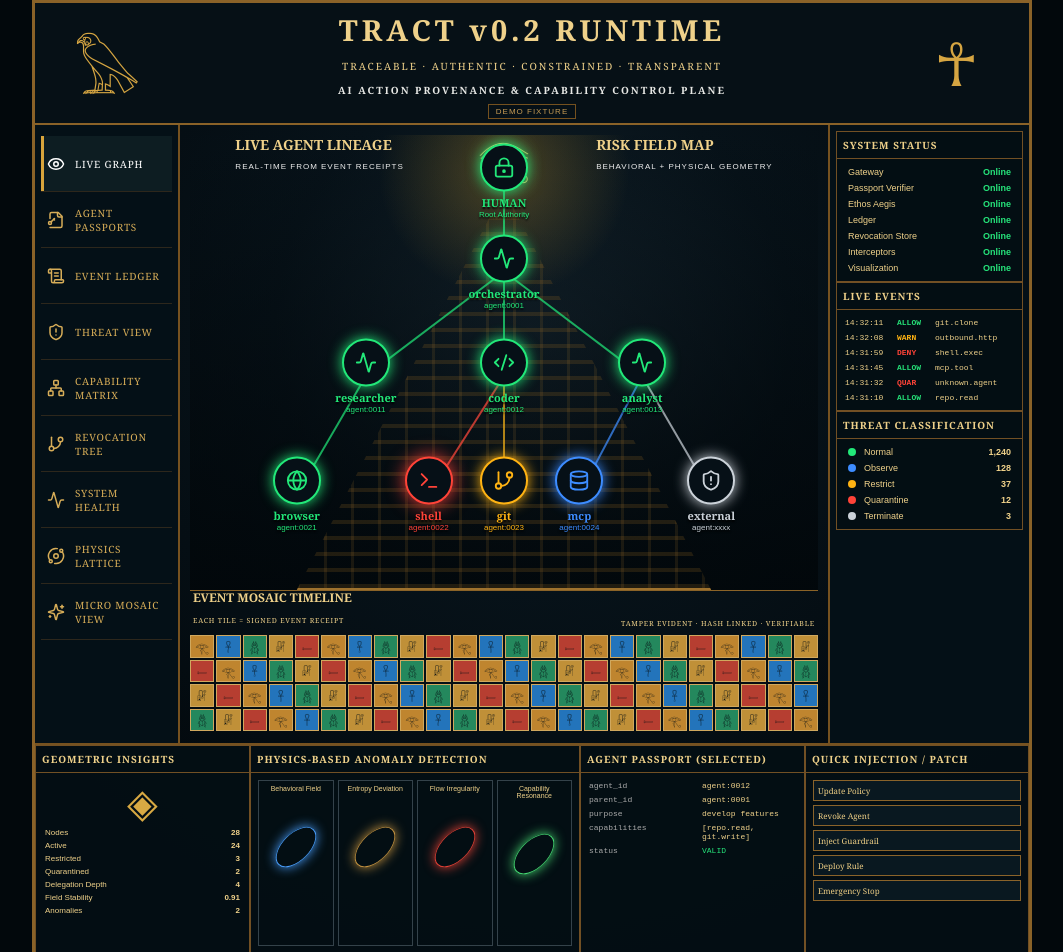
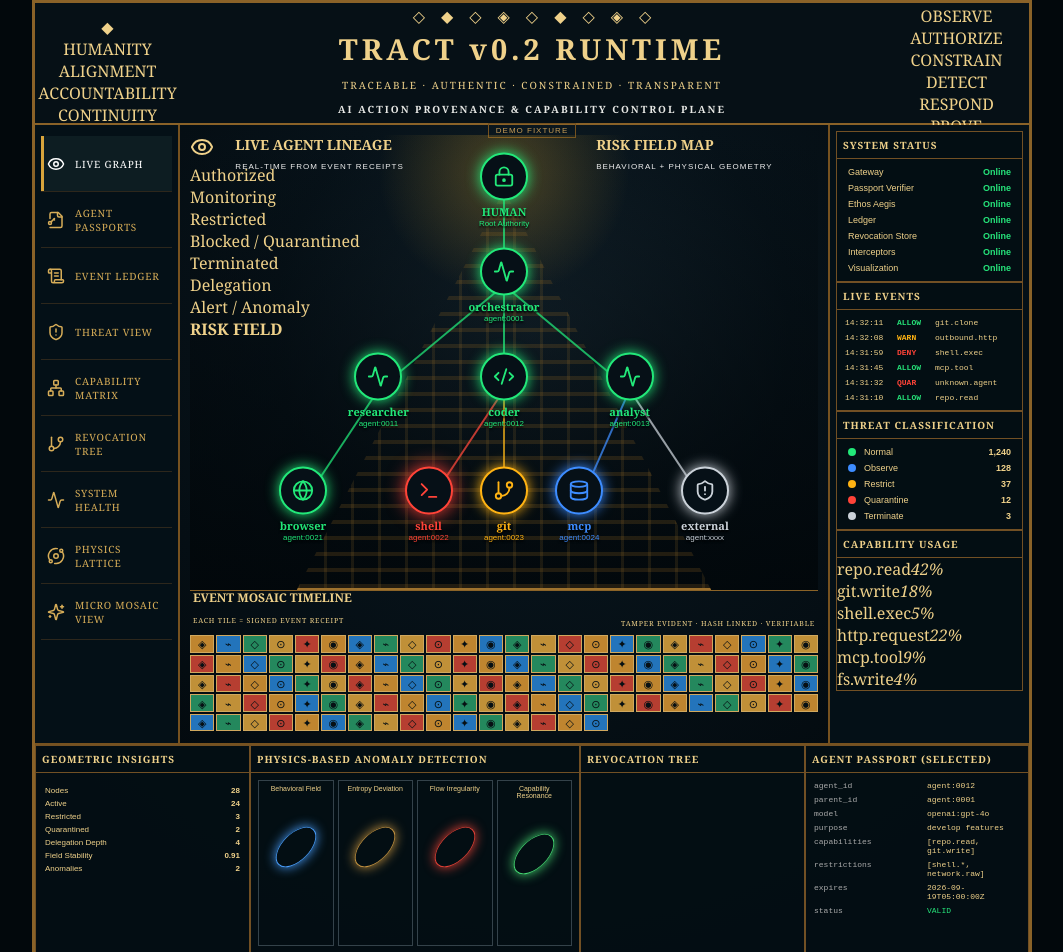
Before and after one commit to DeontewattsV1/AGI-CP, a React (Vite) app in the folder tract/console/: page / in a window 1280 px wide. Shown: the top 952 px of the page, without its empty margins (108-1171 px from the left). Built offline with nearby package versions, Linux system fonts and the light colour scheme.

Commit message:
fix(tract): align Monument composition to accepted design

```diff
--- a/tract/console/src/main.tsx
+++ b/tract/console/src/main.tsx
@@ -10,16 +10,16 @@ type State = "normal" | "observe" | "restrict" | "quarantine" | "terminate";
 type Agent = { id: string; name: string; parent?: string; state: State; x: number; y: number; cap: string[] };
 
 const agents: Agent[] = [
-  { id: "human", name: "HUMAN", state: "normal", x: 50, y: 10, cap: ["root.authority"] },
-  { id: "0001", name: "orchestrator", parent: "human", state: "normal", x: 50, y: 30, cap: ["delegate", "repo.read"] },
-  { id: "0011", name: "researcher", parent: "0001", state: "normal", x: 28, y: 53, cap: ["repo.read"] },
-  { id: "0012", name: "coder", parent: "0001", state: "normal", x: 50, y: 53, cap: ["repo.read", "git.write"] },
-  { id: "0013", name: "analyst", parent: "0001", state: "normal", x: 72, y: 53, cap: ["repo.read"] },
-  { id: "0021", name: "browser", parent: "0011", state: "normal", x: 17, y: 79, cap: ["http.request"] },
-  { id: "0022", name: "shell", parent: "0012", state: "quarantine", x: 38, y: 79, cap: ["shell.exec"] },
-  { id: "0023", name: "git", parent: "0012", state: "restrict", x: 50, y: 79, cap: ["git.write"] },
-  { id: "0024", name: "mcp", parent: "0013", state: "observe", x: 62, y: 79, cap: ["mcp.tool"] },
-  { id: "xxxx", name: "external", parent: "0013", state: "terminate", x: 83, y: 79, cap: [] },
+  { id: "human", name: "HUMAN", state: "normal", x: 50, y: 12, cap: ["root.authority"] },
+  { id: "0001", name: "orchestrator", parent: "human", state: "normal", x: 50, y: 33, cap: ["delegate", "repo.read"] },
+  { id: "0011", name: "researcher", parent: "0001", state: "normal", x: 30, y: 56, cap: ["repo.read"] },
+  { id: "0012", name: "coder", parent: "0001", state: "normal", x: 50, y: 56, cap: ["repo.read", "git.write"] },
+  { id: "0013", name: "analyst", parent: "0001", state: "normal", x: 70, y: 56, cap: ["repo.read"] },
+  { id: "0021", name: "browser", parent: "0011", state: "normal", x: 18, y: 81, cap: ["http.request"] },
+  { id: "0022", name: "shell", parent: "0012", state: "quarantine", x: 38, y: 81, cap: ["shell.exec"] },
+  { id: "0023", name: "git", parent: "0012", state: "restrict", x: 50, y: 81, cap: ["git.write"] },
+  { id: "0024", name: "mcp", parent: "0013", state: "observe", x: 62, y: 81, cap: ["mcp.tool"] },
+  { id: "xxxx", name: "external", parent: "0013", state: "terminate", x: 82, y: 81, cap: [] },
 ];
 
 const liveEvents = [
@@ -45,13 +45,19 @@ function IconFor({ name }: { name: string }) {
 function Lineage() {
   const byId = Object.fromEntries(agents.map((agent) => [agent.id, agent]));
   return <div className="lineage" aria-label="Synthetic agent lineage demonstration">
-    <div className="sun" aria-hidden="true">𓂀</div>
+    <div className="sunDisc" aria-hidden="true"><Eye /></div>
     <div className="pyramid" aria-hidden="true" />
+    <div className="lineageLegend">
+      {([["normal","Authorized"],["observe","Monitoring"],["restrict","Restricted"],["quarantine","Blocked / Quarantined"],["terminate","Terminated"]] as const).map(([state,label]) =>
+        <div key={state}><i style={{background: colors[state]}} />{label}</div>)}
+      <div className="lineSample">Delegation</div><div className="lineSample alert">Alert / Anomaly</div>
+    </div>
+    <div className="riskOrb" aria-label="Synthetic risk field map"><span /><span /><span /><b>RISK FIELD</b></div>
     {agents.filter((agent) => agent.parent).map((agent) => {
       const parent = byId[agent.parent!];
       return <svg className="edge" key={`edge-${agent.id}`} aria-hidden="true">
         <line x1={`${parent.x}%`} y1={`${parent.y}%`} x2={`${agent.x}%`} y2={`${agent.y}%`}
-          stroke={colors[agent.state]} strokeWidth="2" opacity=".72" />
+          stroke={colors[agent.state]} strokeWidth="2" opacity=".74" />
       </svg>;
     })}
     {agents.map((agent) => <button key={agent.id} className={`agent ${agent.state}`}
@@ -64,9 +70,9 @@ function Lineage() {
 }
 
 function Mosaic() {
-  const glyphs = ["𓂀", "𓋹", "𓆣", "𓏞", "𓍿"];
+  const glyphs = ["◈", "⌁", "◇", "⊙", "✦", "◉"];
   return <div className="mosaic" aria-label="Synthetic signed event receipt mosaic">
-    {Array.from({ length: 96 }, (_, i) => <span key={i} className={`tile t${i % 5}`}>{glyphs[i % glyphs.length]}</span>)}
+    {Array.from({ length: 112 }, (_, i) => <span key={i} className={`tile t${i % 5}`}>{glyphs[i % glyphs.length]}</span>)}
   </div>;
 }
 
@@ -74,9 +80,21 @@ function Panel({ title, children }: { title: string; children: React.ReactNode }
   return <section className="panel"><h3>{title}</h3>{children}</section>;
 }
 
+function RevocationTree() {
+  return <div className="revTree" aria-label="Synthetic revocation tree">
+    <span className="r root" /><span className="r a" /><span className="r b" /><span className="r c" />
+    <span className="r d" /><span className="r e" /><span className="r f" />
+    <i className="rl one" /><i className="rl two" /><i className="rl three" /><i className="rl four" /><i className="rl five" /><i className="rl six" />
+  </div>;
+}
+
+function CapabilityUsage() {
+  const rows = [["repo.read",42],["git.write",18],["shell.exec",5],["http.request",22],["mcp.tool",9],["fs.write",4]] as const;
+  return <div className="usage">{rows.map(([name,value]) => <div key={name}><span>{name}</span><i><b style={{width:`${value}%`}} /></i><em>{value}%</em></div>)}</div>;
+}
+
 function App() {
   const [view, setView] = useState("LIVE GRAPH");
-  const [patch, setPatch] = useState("");
   const counts = useMemo(() => ({
     Nodes: 28, Active: 24, Restricted: 3, Quarantined: 2, "Delegation Depth": 4, "Field Stability": "0.91", Anomalies: 2,
   }), []);
@@ -88,15 +106,17 @@ function App() {
   ] as const;
 
   return <main>
-    <header>
-      <div className="wing" aria-hidden="true">𓅃</div>
+    <header className="ornateHeader">
+      <div className="headerMark"><div className="wingMark">◆</div><div className="valueWords">HUMANITY<br/>ALIGNMENT<br/>ACCOUNTABILITY<br/>CONTINUITY</div></div>
       <div className="masthead">
+        <div className="glyphBand">◇　◆　◇　◈　◇　◆　◇　◈　◇</div>
         <h1>TRACT v0.2 RUNTIME</h1>
         <p>TRACEABLE · AUTHENTIC · CONSTRAINED · TRANSPARENT</p>
         <strong>AI ACTION PROVENANCE & CAPABILITY CONTROL PLANE</strong>
         <small className="fixture">DEMO FIXTURE</small>
       </div>
-      <div className="ankh" aria-hidden="true">☥</div>
+      <div className="headerDoctrine">OBSERVE<br/>AUTHORIZE<br/>CONSTRAIN<br/>DETECT<br/>RESPOND<br/>PROVE</div>
+      <div className="headerQuote"><div className="ankh" aria-hidden="true">☥</div><q>ALL ACTIONS LEAVE A TRACE<br/>ALL TRACES TELL A STORY<br/>ALL STORIES MUST BE TRUE</q></div>
     </header>
 
     <div className="shell">
@@ -134,30 +154,28 @@ function App() {
           <li><i className="dot quarantine" />Quarantine <b>12</b></li>
           <li><i className="dot terminate" />Terminate <b>3</b></li>
         </ul></Panel>
+        <Panel title="CAPABILITY USAGE"><CapabilityUsage /></Panel>
       </aside>
     </div>
 
     <section className="bottom">
-      <Panel title="GEOMETRIC INSIGHTS"><div className="insight"><div className="sigil">◈</div>
+      <Panel title="GEOMETRIC INSIGHTS"><div className="insight"><div className="compass"><i/><i/><b/></div>
         {Object.entries(counts).map(([key, value]) => <div key={key}><span>{key}</span><b>{value}</b></div>)}
       </div></Panel>
       <Panel title="PHYSICS-BASED ANOMALY DETECTION"><div className="fields">
         {["Behavioral Field", "Entropy Deviation", "Flow Irregularity", "Capability Resonance"].map((name, index) =>
           <div key={name}><span>{name}</span><i className={`field f${index}`} /></div>)}
       </div></Panel>
+      <Panel title="REVOCATION TREE"><RevocationTree /></Panel>
       <Panel title="AGENT PASSPORT (SELECTED)"><dl>
         <dt>agent_id</dt><dd>agent:0012</dd><dt>parent_id</dt><dd>agent:0001</dd>
-        <dt>purpose</dt><dd>develop features</dd><dt>capabilities</dt><dd>[repo.read, git.write]</dd>
-        <dt>status</dt><dd className="valid">VALID</dd>
+        <dt>model</dt><dd>openai:gpt-4o</dd><dt>purpose</dt><dd>develop features</dd>
+        <dt>capabilities</dt><dd>[repo.read, git.write]</dd><dt>restrictions</dt><dd>[shell.*, network.raw]</dd>
+        <dt>expires</dt><dd>2026-09-19T05:00:00Z</dd><dt>status</dt><dd className="valid">VALID</dd>
       </dl></Panel>
-      <Panel title="QUICK INJECTION / PATCH"><div className="patches">
-        {["Update Policy", "Revoke Agent", "Inject Guardrail", "Deploy Rule", "Emergency Stop"].map((name) =>
-          <button onClick={() => setPatch(name)} key={name}>{name}</button>)}
-        {patch && <small>Request staged: {patch}. Authenticated control API + signed receipt required.</small>}
-      </div></Panel>
     </section>
 
-    <footer>TRACT v0.2　𓂀　 PAST IS PROOF · PRESENT IS PROTECTION · FUTURE IS ALIGNMENT　∞</footer>
+    <footer><b>TRACT v0.2</b><span>PAST IS PROOF · PRESENT IS PROTECTION · FUTURE IS ALIGNMENT　∞</span><small>BUILT ON AGI-CP · ETHOS AEGIS · MISE BRIGADE · SOVEREIGN LATTICE</small></footer>
   </main>;
 }
 
```
